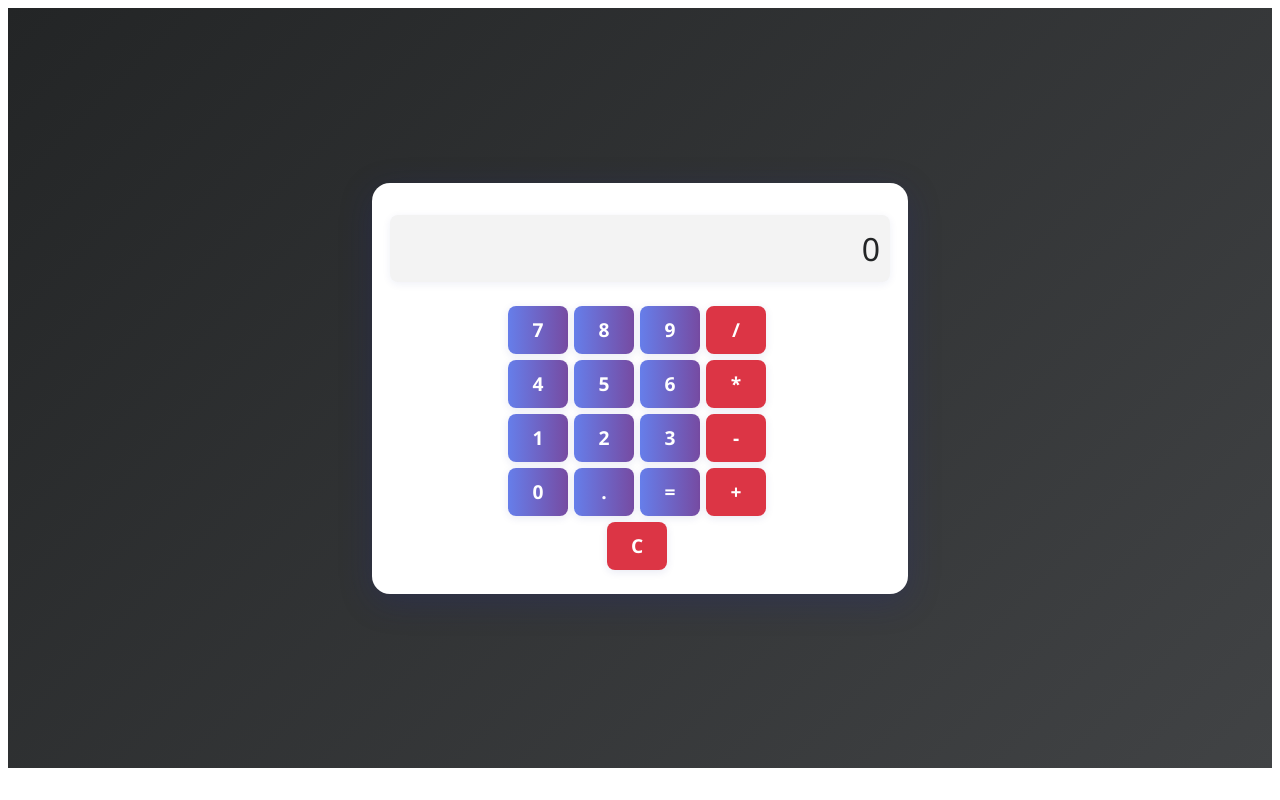
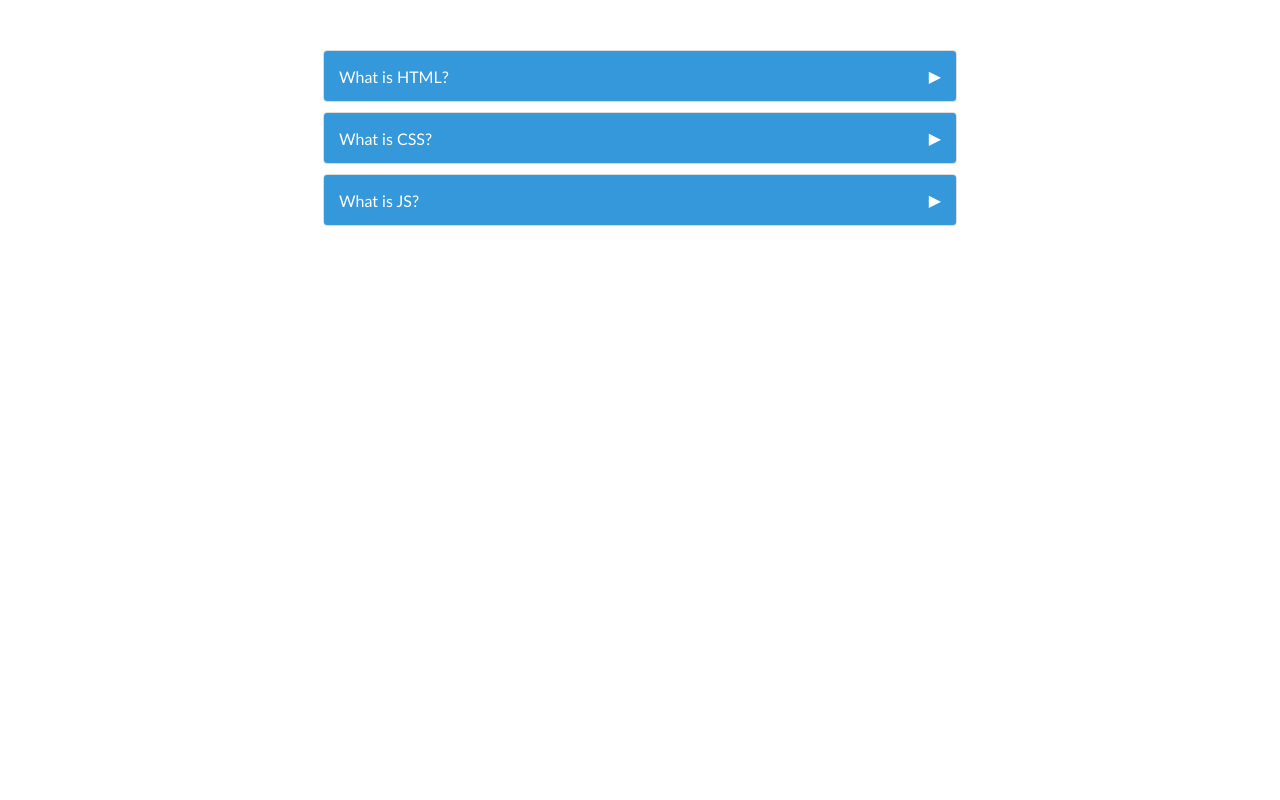
Before and after one commit to Muhammad-Anas785/vueCourse, a Vue app: page / in a window 1280 px wide. Built offline with nearby package versions, Linux system fonts and the light colour scheme.

Commit message:
add accordions project

```diff
--- a/src/App.vue
+++ b/src/App.vue
@@ -1,9 +1,9 @@
 <script setup>
-import AmazingCalculator from "./Projects/Calculator/AmazingCalculator.vue";
+import AccordionsProj from "./Projects/Accordions/AccordionsProj.vue";
 </script>
 
 <template>
   <div>
-    <AmazingCalculator />
+    <AccordionsProj />
   </div>
 </template>
--- /dev/null
+++ b/src/Projects/Accordions/AccordionsProj.vue
@@ -0,0 +1,82 @@
+<script setup>
+import { ref } from "vue";
+
+const items = ref([
+  {
+    title: "What is HTML?",
+    content:
+      "The HyperText Markup Language or HTML is the standard markup language for documents designed to be displayed in a web browser. It defines the content and structure of web content. It is often assisted by technologies such as Cascading Style Sheets and scripting languages such as JavaScript.",
+    open: false,
+  },
+  {
+    title: "What is CSS?",
+    content:
+      "Cascading Style Sheets is a style sheet language used for specifying the presentation and styling of a document written in a markup language such as HTML or XML. CSS is a cornerstone technology of the World Wide Web, alongside HTML and JavaScript.",
+    open: false,
+  },
+  {
+    title: "What is JS?",
+    content:
+      "JavaScript, often abbreviated as JS, is a programming language and core technology of the World Wide Web, alongside HTML and CSS. As of 2023, 98.7% of websites use JavaScript on the client side for webpage behavior, often incorporating third-party libraries.",
+    open: false,
+  },
+]);
+
+const toggleItem = (index) => {
+  items.value = items.value.map((item, i) => ({
+    ...item,
+    open: index === i ? !item.open : false,
+  }));
+};
+</script>
+
+<template>
+    <div class="accordionContainer">
+      <div v-for="(item, index) in items" :key="index" class="accordianList">
+        <div class="accordion-header" @click="toggleItem(index)">
+          {{ item.title }}
+          <span>{{ item.open ? "▼" : "▶" }}</span>
+        </div>
+        <div v-show="item.open" class="accordianContent">
+          <p>{{ item.content }}</p>
+        </div>
+      </div>
+    </div>
+</template>
+
+<style scoped>
+
+.accordionContainer {
+  max-width: 100%;
+  margin: 50px auto;
+  display: flex;
+  flex-direction: column;
+  align-items: center;
+  justify-content: center;
+}
+.accordianList {
+  border: 1px solid #ddd;
+  border-radius: 4px;
+  overflow: hidden;
+  margin-bottom: 10px;
+  width: 50%;
+}
+.accordion-header {
+  background-color: #3498db;
+  font-family: "Gill Sans", "Gill Sans MT", Calibri, "Trebuchet MS", sans-serif;
+  color: #fff;
+  padding: 15px;
+  cursor: pointer;
+  display: flex;
+  justify-content: space-between;
+  align-items: center;
+}
+
+.accordianContent {
+  padding: 15px;
+  border-top: 1px solid #ddd;
+  background-color: #f9f9f9;
+  color: #333;
+  font-family: "Gill Sans", "Gill Sans MT", Calibri, "Trebuchet MS", sans-serif;
+}
+</style>
```
